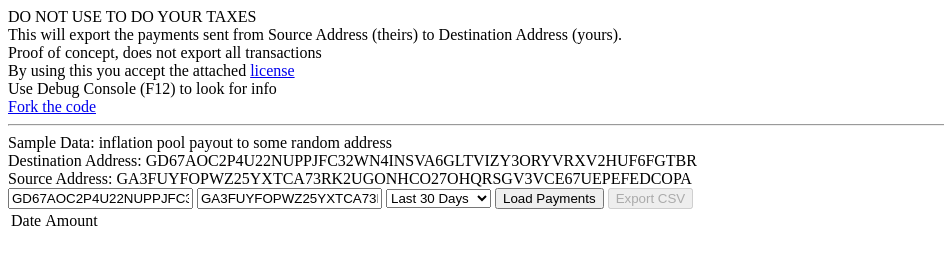
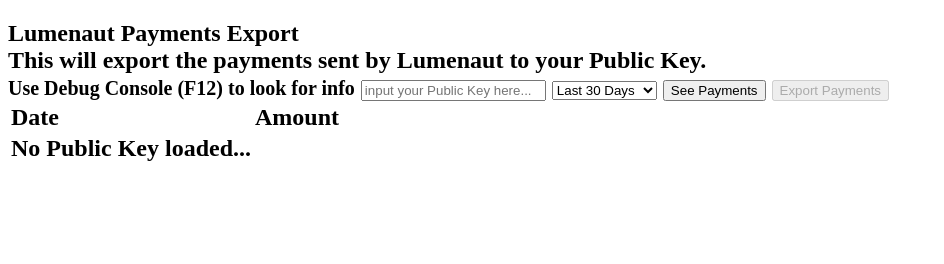
Before and after one commit to ZanderAdam/StellarTransactionExport, a plain HTML site: page index.html in a window 1280 px wide. Shown: the whole page, without its empty margins (0-944 px from the left). Drawn offline with nearby package versions, Linux system fonts and the light colour scheme; a script that the page names is missing.

Commit message:
Update index.html

```diff
--- a/index.html
+++ b/index.html
@@ -2,44 +2,41 @@
 <html>
 <head>
 	<meta charset="utf-8" />
-	<meta http-equiv="X-UA-Compatible" content="IE=edge">
-	<title>Export Stellar Transactions</title>
-	<meta name="viewport" content="width=device-width, initial-scale=1">
-	<script src="https://cdnjs.cloudflare.com/ajax/libs/moment.js/2.21.0/moment.js"></script>
+	<title>Lumenaut Payments Export</title>
 </head>
 <body>
 		<section id="tax">
-    <div>DO NOT USE TO DO YOUR TAXES</div>
-    <div class="note">This will export the payments sent from Source Address (theirs) to Destination Address (yours).</div>
-    <div class="note">Proof of concept, does not export all transactions</div>
-    <div>By using this you accept the attached
-      <a href="https://github.com/ZanderAdam/StellarTransactionExport/blob/master/LICENSE">
-        license</a>
-    </div>
-    <div>Use Debug Console (F12) to look for info</div>
-    <a href="https://github.com/ZanderAdam/StellarTransactionExport">Fork the code</a>
-    <hr>
-    <div>Sample Data: inflation pool payout to some random address</div>
-    <div>Destination Address: GD67AOC2P4U22NUPPJFC32WN4INSVA6GLTVIZY3ORYVRXV2HUF6FGTBR</div>
-    <div>Source Address: GA3FUYFOPWZ25YXTCA73RK2UGONHCO27OHQRSGV3VCE67UEPEFEDCOPA</div>
-    <input type="text" value="GD67AOC2P4U22NUPPJFC32WN4INSVA6GLTVIZY3ORYVRXV2HUF6FGTBR" id="destinationAddress" placeholder="Destination Address">
-    <input type="text" value="GA3FUYFOPWZ25YXTCA73RK2UGONHCO27OHQRSGV3VCE67UEPEFEDCOPA" id="sourceAddress" placeholder="Source Address">
+			<h2>Lumenaut Payments Export</div>
+			<div class="note">This will export the payments sent by Lumenaut to your Public Key.</div>
+
+			<small>Use Debug Console (F12) to look for info</small>
+
+			<input type="text" id="address" placeholder="input your Public Key here...">
+
 			<select id="timeframe">
 				<option value="30days">Last 30 Days</option>
-      <option value="year">Last 1 Year</option>
+				<option value="year">Last Year</option>
 				<option value="prevYear">Previous Year</option>
 			</select>
-    <input type="button" value="Load Payments" id="get">
-    <input type="button" value="Export CSV" id="export" disabled>
+
+			<input type="button" value="See Payments" id="get">
+			<input type="button" value="Export Payments" id="csv" disabled>
+
 			<table>
 				<thead>
 					<td>Date</td>
 					<td>Amount</td>
 				</thead>
 				<tbody id="data">
+					<td>No Public Key loaded...</td>
 				</tbody>
 			</table>
 		</section>
+
+	<!-- Moment -->
+	<script src="https://cdnjs.cloudflare.com/ajax/libs/moment.js/2.21.0/moment.js" integrity="sha384-ahj+s6Xl73DCw/77Z2uM/ETxQh9LuG2dUkcEaATtk1AY3hsJlOq1aFj8xInGmtOU" crossorigin="anonymous"></script>
+
+	<!-- JS -->
 	<script src="main.js"></script>
 </body>
 </html>
```
Lines whose indentation alone changed are shown as unchanged.
